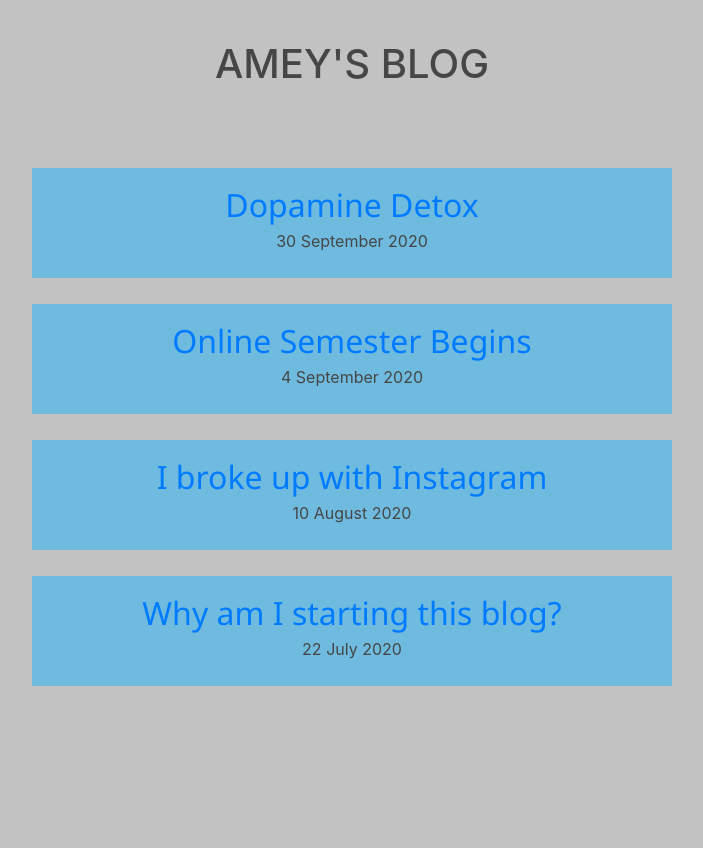
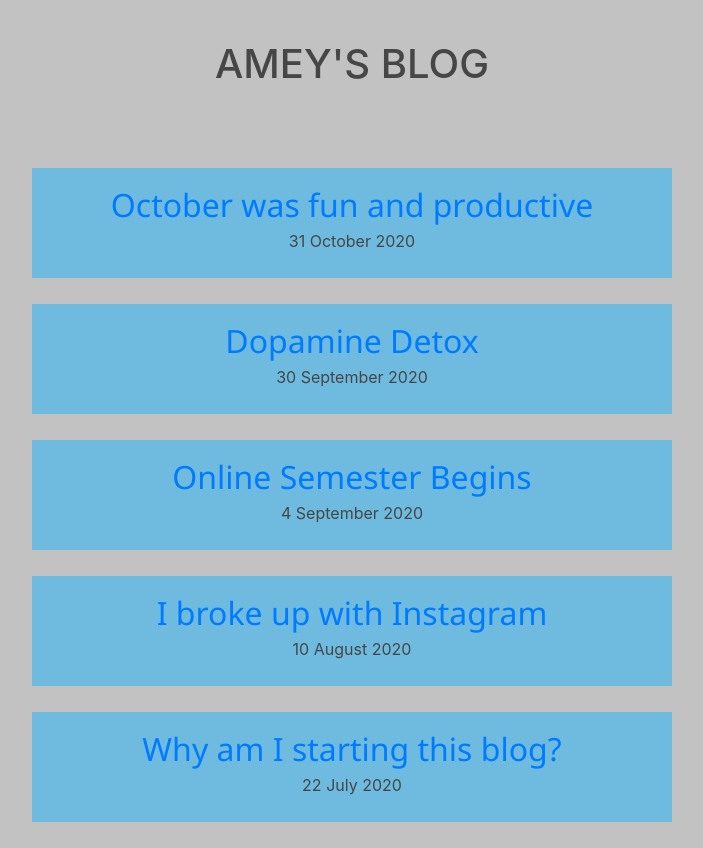
Before and after one commit to amey-g/personal-website, a plain HTML site: page blog/index.html in a window 1280 px wide. Shown: the whole page, without its empty margins (288-991 px from the left). Before the commit the page ends 800 px from the top, so only its background shows below. Drawn offline with nearby package versions, Linux system fonts and the light colour scheme.

Commit message:
Update index.html

```diff
--- a/blog/index.html
+++ b/blog/index.html
@@ -36,6 +36,13 @@
   <h1 id="heading">AMEY'S BLOG</h1>
 
   <div class="post-container container">
+    <a href="blogposts/5.html" class="nounderline">
+      <div class="title">October was fun and productive</div>
+    </a>
+    <div class="date">31 October 2020</div>
+  </div>
+
+  <div class="post-container container">
     <a href="blogposts/4.html" class="nounderline">
       <div class="title">Dopamine Detox</div>
     </a>
```
